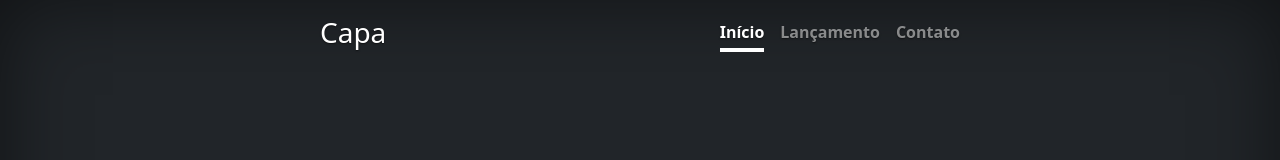
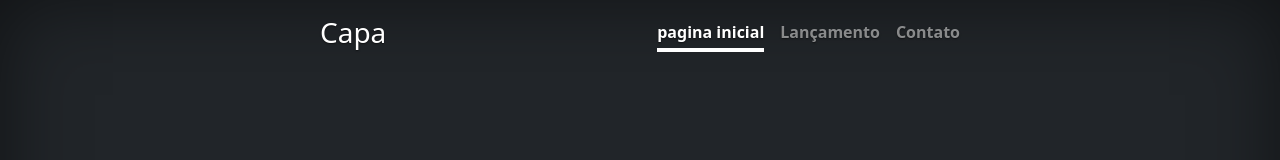
Before and after one commit to imdoarda/portfolio_pessoal, a plain HTML site: page index.html in a window 1280 px wide. Shown: the top 160 px of the page. Drawn offline with nearby package versions, Linux system fonts and the light colour scheme.

Commit message:
mudança inicio

```diff
--- a/index.html
+++ b/index.html
@@ -42,7 +42,7 @@
     <div>
       <h3 class="float-md-start mb-0">Capa</h3>
       <nav class="nav nav-masthead justify-content-center float-md-end">
-        <a class="nav-link active" aria-current="page" href="#">Início</a>
+        <a class="nav-link active" aria-current="page" href="#">pagina inicial</a>
         <a class="nav-link" href="#">Lançamento</a>
         <a class="nav-link" href="#">Contato</a>
       </nav>
```
